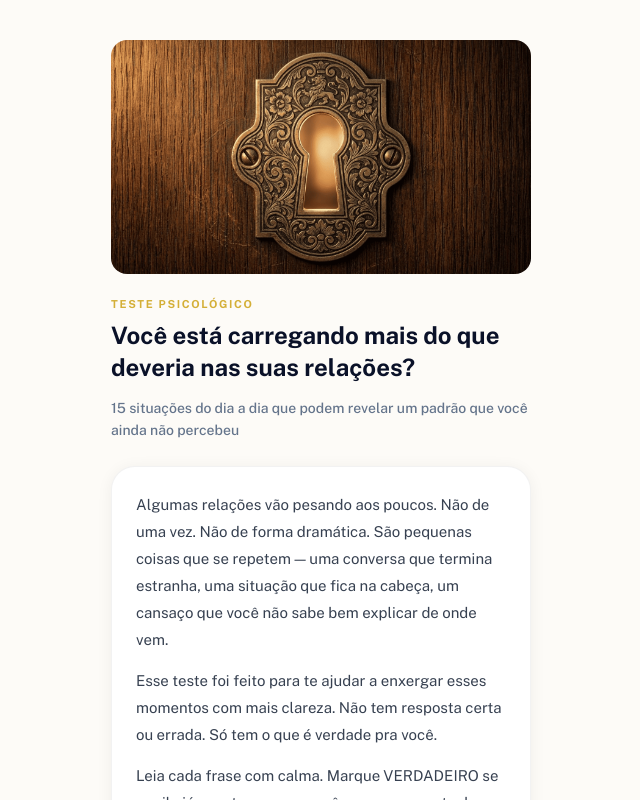
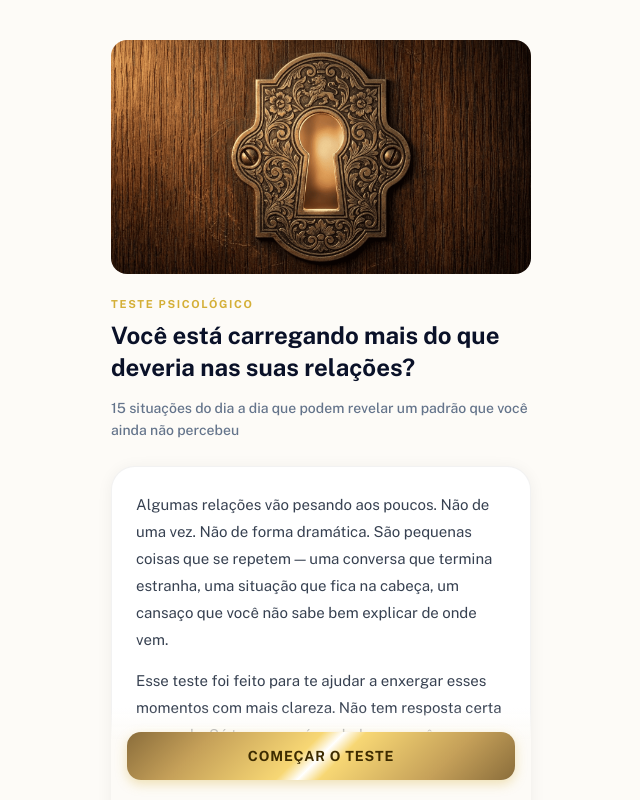
Before and after one commit to vgtallan-afk/Quiz, a React (Vite) app: page / in a window 1280 px wide. Shown: the top 800 px of the page, without its empty margins (319-959 px from the left). Built offline with nearby package versions, Linux system fonts and the light colour scheme.

Commit message:
Update Quiz.jsx

```diff
--- a/src/Quiz.jsx
+++ b/src/Quiz.jsx
@@ -540,7 +540,10 @@ export default function Quiz() {
 
         {/* ── INTRO ── */}
 {phase === "intro" && (
-          <div style={{ animation: "fadeIn 0.8s ease" }}>
+  <div style={{ animation: "fadeIn 0.8s ease", position: "relative" }}>
+
+    {/* CONTEÚDO QUE ROLA */}
+    <div style={{ paddingBottom: "140px" }}>
 
       <img
         src="/intro.png"
@@ -553,13 +556,29 @@ export default function Quiz() {
       />
 
       <Label>Teste Psicológico</Label>
-            <h1 style={{ fontSize: "clamp(20px, 6vw, 24px)", fontWeight: 700, lineHeight: 1.3, color: "#0A1128", marginBottom: "8px", marginTop: 0 }}>
+
+      <h1 style={{
+        fontSize: "clamp(20px, 6vw, 24px)",
+        fontWeight: 700,
+        lineHeight: 1.3,
+        color: "#0A1128",
+        marginBottom: "8px",
+        marginTop: 0
+      }}>
         {quizData.title}
       </h1>
-            <p style={{ fontSize: "14px", fontWeight: 500, color: "#64748B", marginBottom: "24px", lineHeight: 1.6 }}>
+
+      <p style={{
+        fontSize: "14px",
+        fontWeight: 500,
+        color: "#64748B",
+        marginBottom: "24px",
+        lineHeight: 1.6
+      }}>
         {quizData.subtitle}
       </p>
-            <Card style={{ marginBottom: "48px", position: "relative" }}>
+
+      <Card style={{ marginBottom: "48px" }}>
         {quizData.intro.split("\n\n").map((p, i, arr) => (
           <p
             key={i}
@@ -573,7 +592,6 @@ export default function Quiz() {
             {p}
           </p>
         ))}
-
       </Card>
 
       <p
@@ -586,6 +604,23 @@ export default function Quiz() {
       >
         Continue lendo antes de começar
       </p>
+
+    </div>
+
+    {/* BOTÃO FIXO */}
+    <div
+      style={{
+        position: "fixed",
+        bottom: 0,
+        left: "50%",
+        transform: "translateX(-50%)",
+        width: "100%",
+        maxWidth: "420px",
+        padding: "24px 16px 20px",
+        background: "linear-gradient(to top, #FDFBF7 65%, rgba(253,251,247,0))",
+        zIndex: 10
+      }}
+    >
 
       <button
         onClick={() => setPhase("quiz")}
@@ -609,6 +644,9 @@ export default function Quiz() {
       </button>
 
     </div>
+
+  </div>
+)}
         )}
 
         {/* ── QUIZ ── */}
```
Lines whose indentation alone changed are shown as unchanged.
